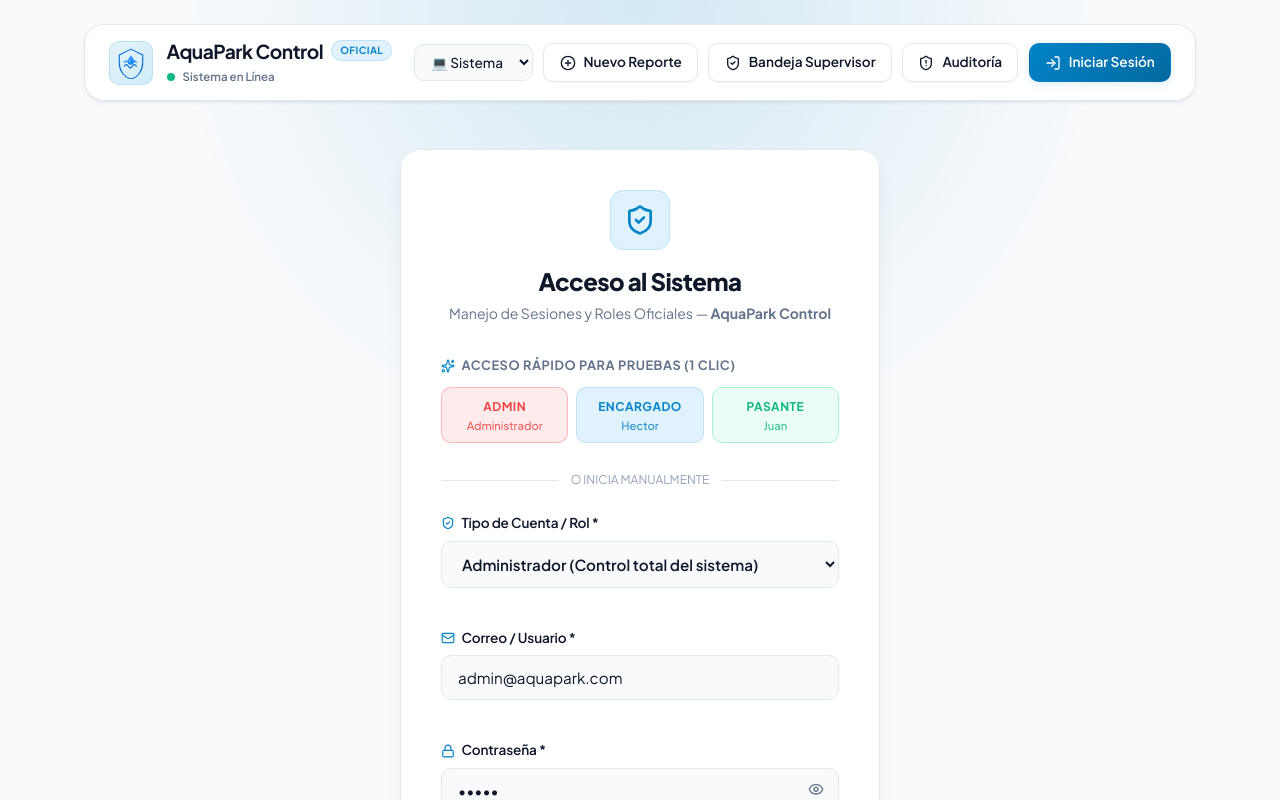
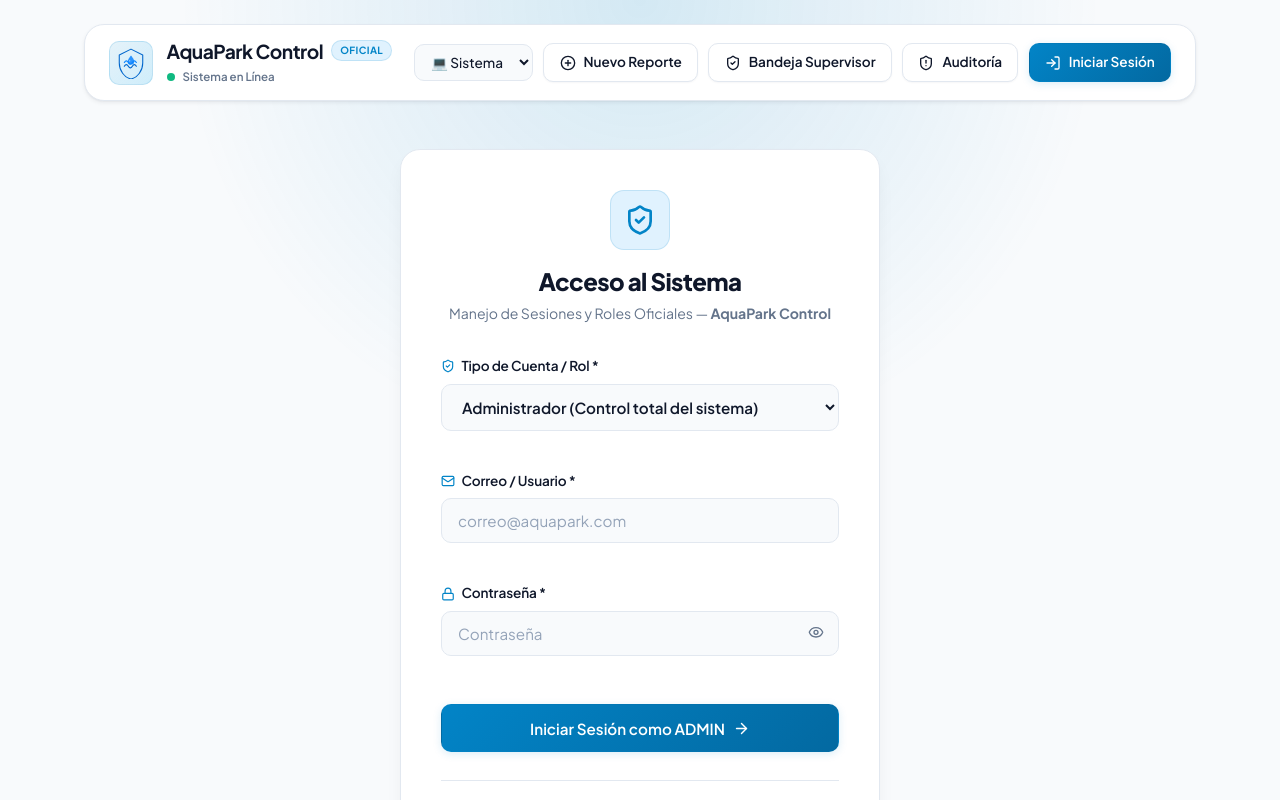
Before and after one commit to Hector-ionic/control-aquapark, a React (Vite) app: page /login in a window 1280 px wide. Shown: the top 800 px of the page. Built offline with nearby package versions, Linux system fonts and the light colour scheme.

Commit message:
fix(login): eliminar botones de acceso rapido y limpiar formulario manual

```diff
--- a/src/pages/Login.jsx
+++ b/src/pages/Login.jsx
@@ -8,15 +8,15 @@ import {
 import toast from 'react-hot-toast';
 
 export default function Login() {
-  const { login, quickLogin, user, role, predefinedUsers } = useAuth();
+  const { login, user, role } = useAuth();
   const navigate = useNavigate();
   const location = useLocation();
 
   const [formData, setFormData] = useState({
     name: '',
-    email: 'admin@aquapark.com',
-    password: 'admin',
-    role: 'admin' // 'admin' | 'encargado' | 'pasante'
+    email: '',
+    password: '',
+    role: 'admin'
   });
   const [showPassword, setShowPassword] = useState(false);
 
@@ -53,12 +53,7 @@ export default function Login() {
     }
   };
 
-  const handleQuickAccess = (predefined) => {
-    const loggedUser = quickLogin(predefined);
-    toast.success(`Acceso rápido: ${loggedUser.name} (${loggedUser.role.toUpperCase()})`);
-    const destination = location.state?.from?.pathname || (loggedUser.role === 'pasante' ? '/' : '/supervisor');
-    navigate(destination, { replace: true });
-  };
+
 
   return (
     <div style={{ display: 'flex', flexDirection: 'column', alignItems: 'center', justifyContent: 'center', minHeight: '70vh', padding: '1rem' }}>
@@ -83,63 +78,6 @@ export default function Login() {
           </p>
         </div>
 
-        {/* ACCESOS RÁPIDOS POR ROL PARA EVALUACIÓN */}
-        <div style={{ marginBottom: '1.75rem' }}>
-          <div style={{ display: 'flex', alignItems: 'center', gap: '0.4rem', marginBottom: '0.75rem' }}>
-            <Sparkles size={14} color="var(--primary)" />
-            <span style={{ fontSize: '0.8rem', fontWeight: 700, textTransform: 'uppercase', color: 'var(--text-muted)', letterSpacing: '0.04em' }}>
-              Acceso Rápido para Pruebas (1 Clic)
-            </span>
-          </div>
-
-          <div style={{ display: 'grid', gridTemplateColumns: 'repeat(3, 1fr)', gap: '0.5rem' }}>
-            {['admin', 'encargado', 'pasante'].map((roleKey) => {
-              const item = predefinedUsers.find(u => u.role === roleKey) || predefinedUsers[0];
-              const roleColors = {
-                admin: { bg: 'rgba(239, 68, 68, 0.1)', text: 'var(--error)', border: 'rgba(239, 68, 68, 0.3)' },
-                encargado: { bg: 'var(--primary-light)', text: 'var(--primary)', border: 'var(--accent-glow)' },
-                pasante: { bg: 'var(--success-bg)', text: 'var(--success)', border: 'var(--success-border)' }
-              };
-              const style = roleColors[item.role] || roleColors.pasante;
-
-              return (
-                <button
-                  key={item.id}
-                  type="button"
-                  onClick={() => handleQuickAccess(item)}
-                  style={{
-                    padding: '0.65rem 0.5rem',
-                    background: style.bg,
-                    color: style.text,
-                    border: `1px solid ${style.border}`,
-                    borderRadius: 'var(--radius-sm)',
-                    fontSize: '0.75rem',
-                    fontWeight: 700,
-                    cursor: 'pointer',
-                    display: 'flex',
-                    flexDirection: 'column',
-                    alignItems: 'center',
-                    gap: '0.25rem',
-                    transition: 'var(--transition)'
-                  }}
-                  title={`Ingresar como ${item.name} (${item.role})`}
-                >
-                  <span style={{ textTransform: 'uppercase', letterSpacing: '0.04em' }}>{item.role}</span>
-                  <span style={{ fontSize: '0.7rem', opacity: 0.85, fontWeight: 500, whiteSpace: 'nowrap', overflow: 'hidden', textOverflow: 'ellipsis', maxWidth: '100%' }}>
-                    {item.name.split(' ')[0]}
-                  </span>
-                </button>
-              );
-            })}
-          </div>
-        </div>
-
-        <div style={{ display: 'flex', alignItems: 'center', margin: '1.5rem 0', gap: '0.75rem' }}>
-          <div style={{ flex: 1, height: '1px', background: 'var(--surface-border)' }}></div>
-          <span style={{ fontSize: '0.75rem', color: 'var(--text-subtle)', textTransform: 'uppercase' }}>O inicia manualmente</span>
-          <div style={{ flex: 1, height: '1px', background: 'var(--surface-border)' }}></div>
-        </div>
-
         {/* FORMULARIO MANUAL CON SELECTOR DE ROL */}
         <form onSubmit={handleSubmit} style={{ display: 'flex', flexDirection: 'column', gap: '1.25rem' }}>
 
@@ -148,12 +86,9 @@ export default function Login() {
             <select
               value={formData.role}
               onChange={(e) => {
-                const newRole = e.target.value;
                 setFormData({
                   ...formData,
-                  role: newRole,
-                  email: newRole === 'admin' ? 'admin@aquapark.com' : newRole === 'encargado' ? 'hector.calle@aquapark.com' : 'juan.perez@aquapark.com',
-                  password: newRole === 'admin' ? 'admin' : '123'
+                  role: e.target.value
                 });
               }}
               style={{ fontWeight: 600 }}
@@ -213,7 +148,7 @@ export default function Login() {
 
         <div style={{ marginTop: '1.75rem', paddingTop: '1.25rem', borderTop: '1px solid var(--surface-border)', textAlign: 'center' }}>
           <span style={{ fontSize: '0.78rem', color: 'var(--text-muted)' }}>
-            Sesión guardada en <strong>localStorage</strong> (persistente ante recargas F5).
+            AquaPark Corporate Platform • Seguridad SSL
           </span>
         </div>
 
```
